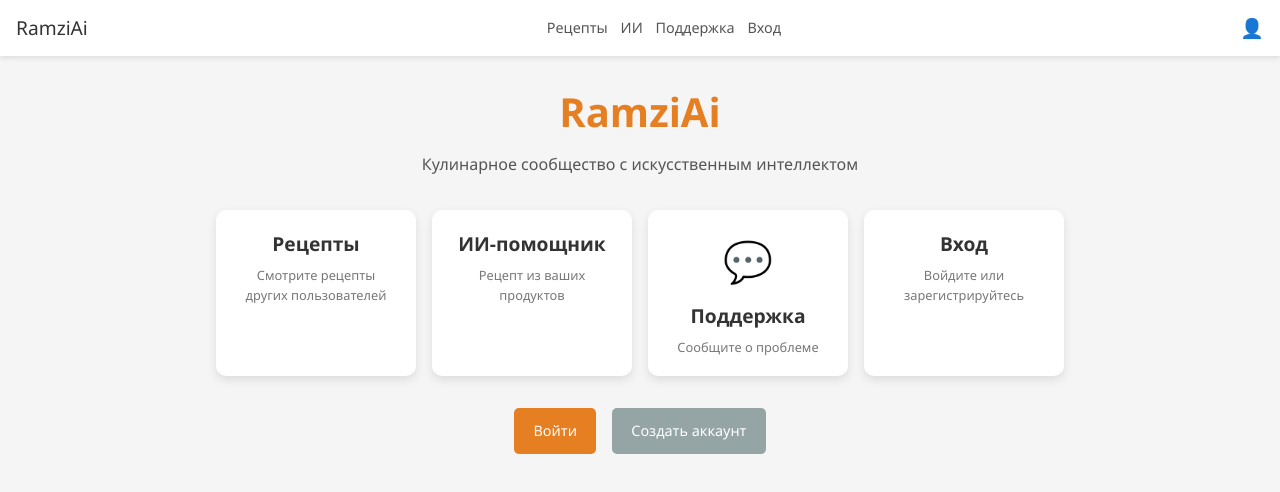
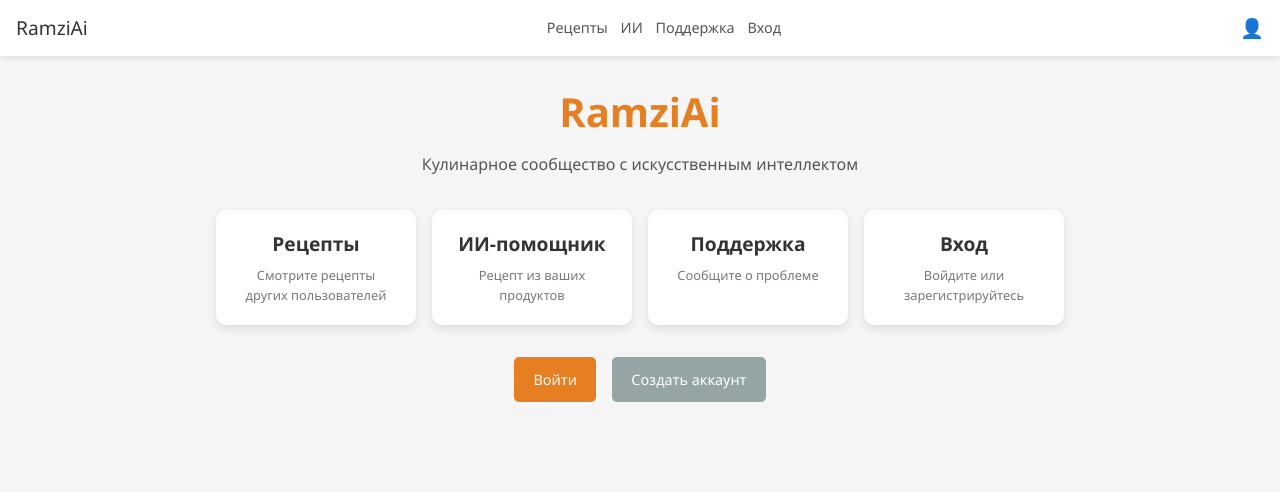
Before and after one commit to zaharych207-tech/RamziAI, a plain HTML site: page index.html in a window 1280 px wide. Drawn offline with Linux system fonts and the light colour scheme.

Commit message:
Update index.html

```diff
--- a/index.html
+++ b/index.html
@@ -115,7 +115,6 @@
           <p>Рецепт из ваших продуктов</p>
         </a>
         <a href="support.html" class="nav-card">
-          <span>💬</span>
           <h3>Поддержка</h3>
           <p>Сообщите о проблеме</p>
         </a>
```
